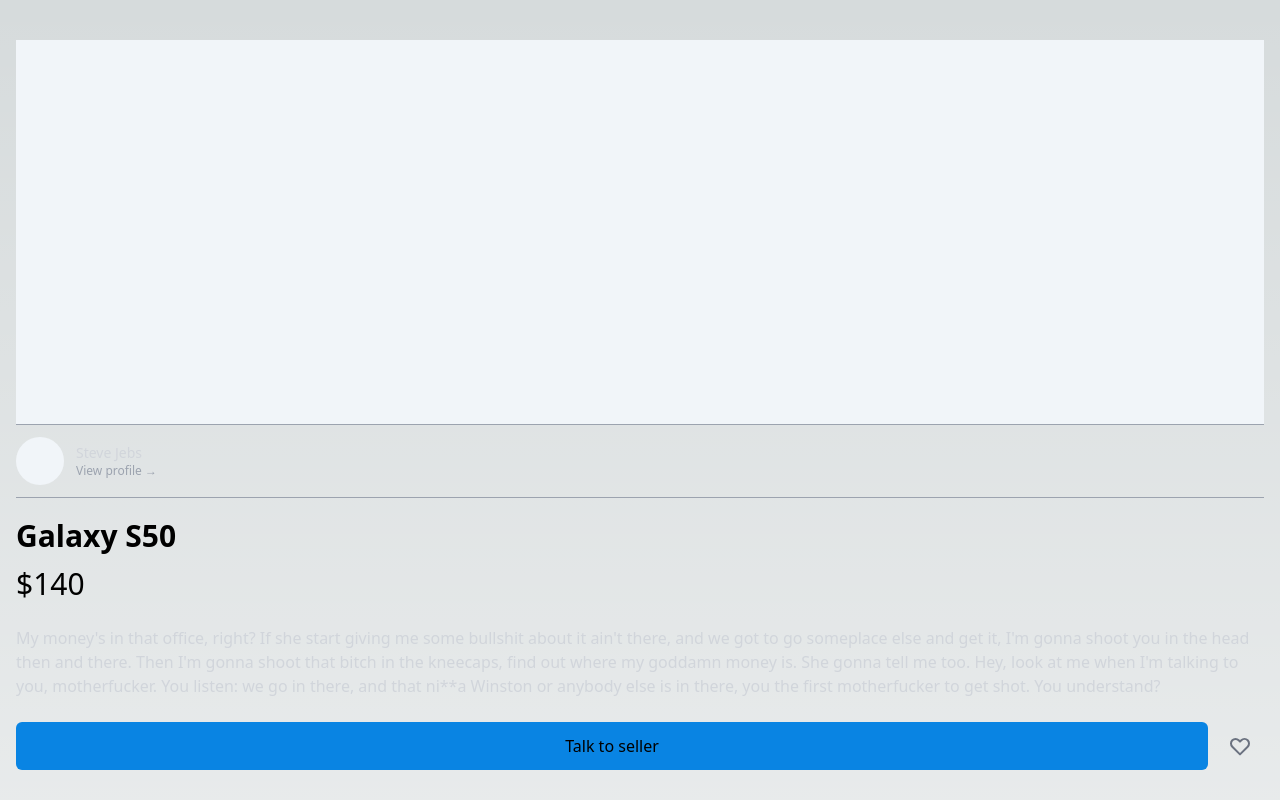
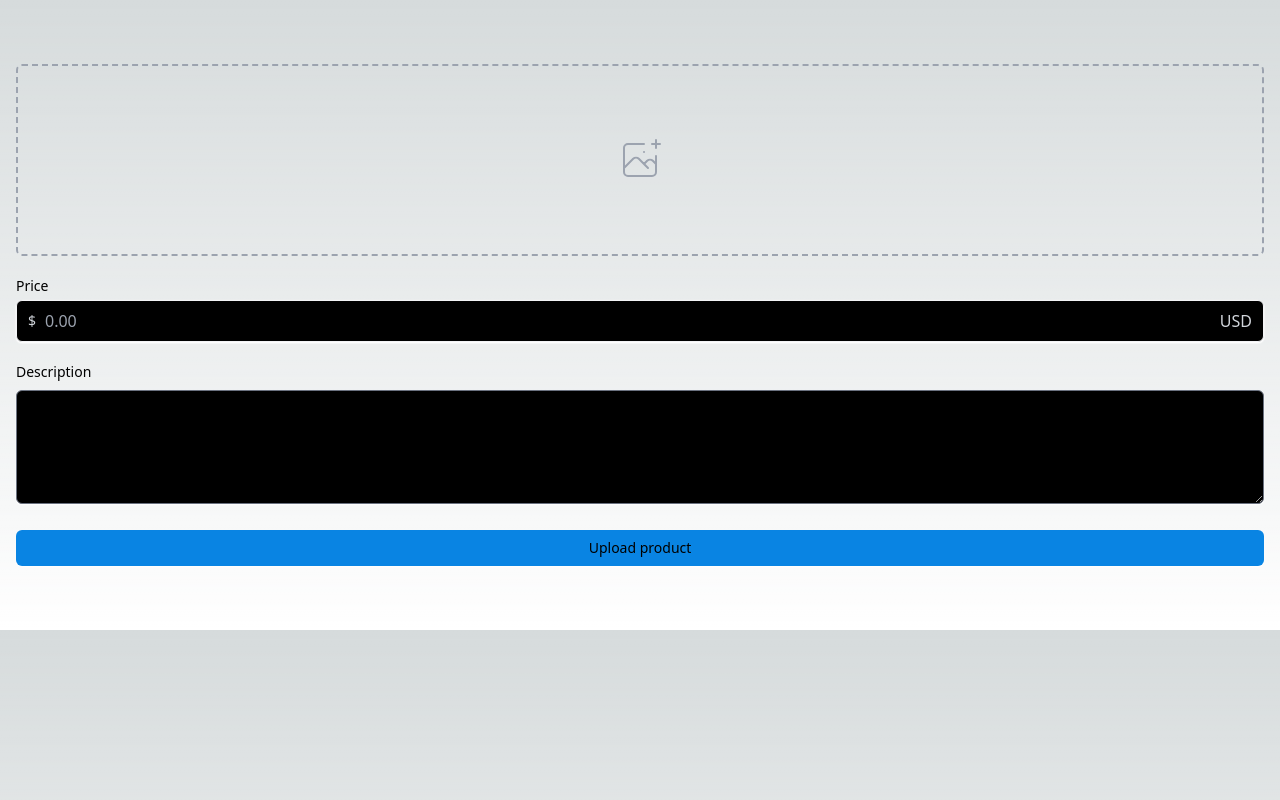
Before and after one commit to Stilllee/carrot-market, a Next.js app: page /items/upload in a window 1280 px wide. Shown: the top 800 px of the page. Built offline with nearby package versions, Linux system fonts and the light colour scheme.

Commit message:
#5.5 Upload Item

```diff
--- a/pages/enter.tsx
+++ b/pages/enter.tsx
@@ -40,13 +40,14 @@
           </div>
         </div>
         <form className="flex flex-col mt-8">
-          <label className="text-sm">
+          <label htmlFor="input" className="text-sm">
             {method === "email" ? "Email address" : null}
             {method === "phone" ? "Phone number" : null}
           </label>
           <div className="mt-1">
             {method === "email" ? (
               <input
+                id="input"
                 type="email"
                 className="w-full px-3 py-2 placeholder-gray-400 bg-black border border-gray-100 rounded-md shadow-sm shadow-white appearance-none focus:ring-[#0984e3] focus:outline-none focue:border-[#0984e3]"
                 required
@@ -58,6 +59,7 @@
                   +82
                 </span>
                 <input
+                  id="input"
                   className="w-full px-3 py-2 placeholder-gray-400 bg-black border border-gray-100 rounded-md rounded-l-none shadow-white shadow-sm appearance-none focus:ring-[#0984e3] focus:outline-none focue:border-[#0984e3]"
                   type="number"
                   required
@@ -65,7 +67,7 @@
               </div>
             ) : null}
           </div>
-          <button className="transition-colors mt-5 bg-[#0984e3] py-2 px-4 hover:bg-[#0069b9] border-transparent rounded-md shadow-sm shadow-white text-sm focus:ring-2 focus:ring-offset-black focus:ring-offset-2 focus:ring-[#0984e3] focus:outline-none ">
+          <button className="transition-colors mt-5 bg-[#0984e3] py-2 px-4 hover:bg-[#0069b9] border-transparent rounded-md shadow-sm shadow-white text-sm focus:ring-2 focus:ring-offset-black focus:ring-offset-2 focus:ring-[#0984e3] focus:outline-none">
             {method === "email" ? "Get login link" : null}
             {method === "phone" ? "Get one-time password" : null}
           </button>
--- /dev/null
+++ b/pages/items/upload.tsx
@@ -0,0 +1,59 @@
+import type { NextPage } from "next";
+
+const Upload: NextPage = () => {
+  return (
+    <div className="px-4 py-16">
+      <div>
+        <label className="cursor-pointer flex items-center justify-center w-full h-48 text-gray-400 border-2 border-gray-400 border-dashed rounded-md hover:text-[#0984e3] hover:border-[#0984e3]">
+          <svg
+            className="w-12 h-12"
+            stroke="currentColor"
+            fill="none"
+            viewBox="0 0 48 48"
+            aria-hidden="true"
+          >
+            <path
+              d="M28 8H12a4 4 0 00-4 4v20m32-12v8m0 0v8a4 4 0 01-4 4H12a4 4 0 01-4-4v-4m32-4l-3.172-3.172a4 4 0 00-5.656 0L28 28M8 32l9.172-9.172a4 4 0 015.656 0L28 28m0 0l4 4m4-24h8m-4-4v8m-12 4h.02"
+              strokeWidth={2}
+              strokeLinecap="round"
+              strokeLinejoin="round"
+            />
+          </svg>
+
+          <input className="hidden" type="file" />
+        </label>
+      </div>
+      <div className="my-5">
+        <label htmlFor="price" className="block mb-1 text-sm">
+          Price
+        </label>
+        <div className="relative flex items-center rounded-md shadow-sm shadow-white">
+          <div className="absolute left-0 flex items-center justify-center pl-3 pointer-events-none ">
+            <span className="text-sm text-gray-300">$</span>
+          </div>
+          <input
+            id="price"
+            className="pl-7 w-full px-3 py-2 placeholder-gray-400 bg-black border border-gray-100 rounded-md shadow-sm shadow-white appearance-none focus:ring-[#0984e3] focus:outline-none focue:border-[#0984e3]"
+            type="text"
+            placeholder="0.00"
+          />
+          <div className="absolute right-0 flex items-center pr-3 pointer-events-none">
+            <span className="text-gray-300">USD</span>
+          </div>
+        </div>
+      </div>
+      <div>
+        <label className="block mb-1 text-sm">Description</label>
+        <textarea
+          className="w-full mt-1 bg-black shadow-sm shadow-white focus:ring-[#0984e3] rounded-md border-gray-500 focus:border-[#0984e3]"
+          rows={4}
+        />
+      </div>
+      <button className="w-full transition-colors mt-5 bg-[#0984e3] py-2 px-4 hover:bg-[#0069b9] border-transparent rounded-md shadow-sm shadow-white text-sm focus:ring-2 focus:ring-offset-black focus:ring-offset-2 focus:ring-[#0984e3] focus:outline-none">
+        Upload product
+      </button>
+    </div>
+  );
+};
+
+export default Upload;
```
Also changed, not shown: 1 other file (tests, documents, lock files or other folders).
